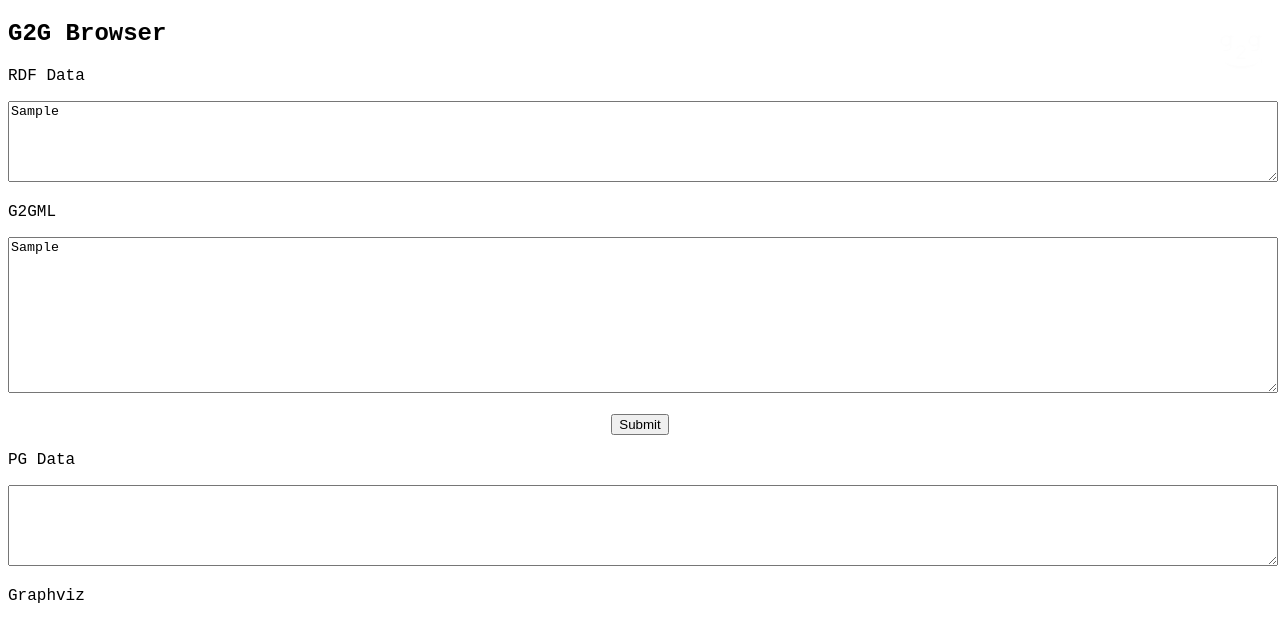
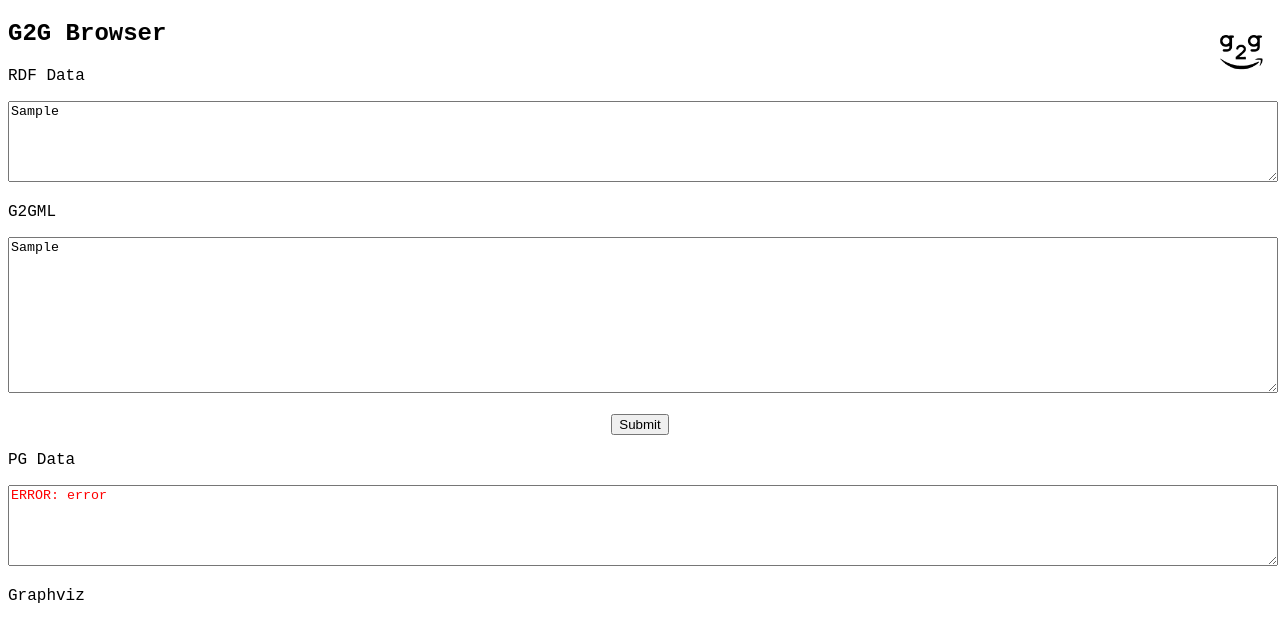
Before and after one commit to g2glab/sandbox, a website: page index.html in a window 1280 px wide. Both pictures are taken after typing "Sample", "Sample", "Sample" into the empty fields and a click on the button "Submit". Drawn offline with nearby package versions, Linux system fonts and the light colour scheme; no server answers.

Commit message:
added forever

```diff
--- a/index.html
+++ b/index.html
@@ -27,15 +27,21 @@ $(function() {
     $('#pg').val('');
     $('img').attr('src', './img/g2g_animation.png');
     $.ajax({
-      url: "http://192.168.56.122:8080/g2g/",
+      url: "http://18.182.137.114:8080/g2g/",
       type: "POST",
       dataType: "json",
-      data: {rdf: $("#rdf").val(), g2g: $("#g2g").val()},
+      data: {
+        rdf: $("#rdf").val(),
+        g2g: $("#g2g").val()
+      },
     }).done(function(res) {
-      $("#pg").val(res.pg);
+      $('#pg').val(res.pg)
+              .css({'color': ''});
       $('img').attr('src', './img/g2g_static.png');
     }).fail(function(XMLHttpRequest, textStatus, errorThrown) {
-      alert("error");
+      $('#pg').val('ERROR: ' + textStatus + ' ' + errorThrown)
+              .css({'color': 'red'});
+      $('img').attr('src', './img/g2g_static.png');
     })
   });
 });
--- a/package.json
+++ b/package.json
@@ -6,6 +6,7 @@
     "body-parser": "^1.18.3",
     "child_process": "^1.0.2",
     "express": "^4.16.3",
+    "forever": "^0.15.3",
     "fs": "0.0.1-security",
     "mkdirp": "^0.5.1",
     "rimraf": "^2.6.2"
```
Lines whose indentation alone changed are shown as unchanged.
